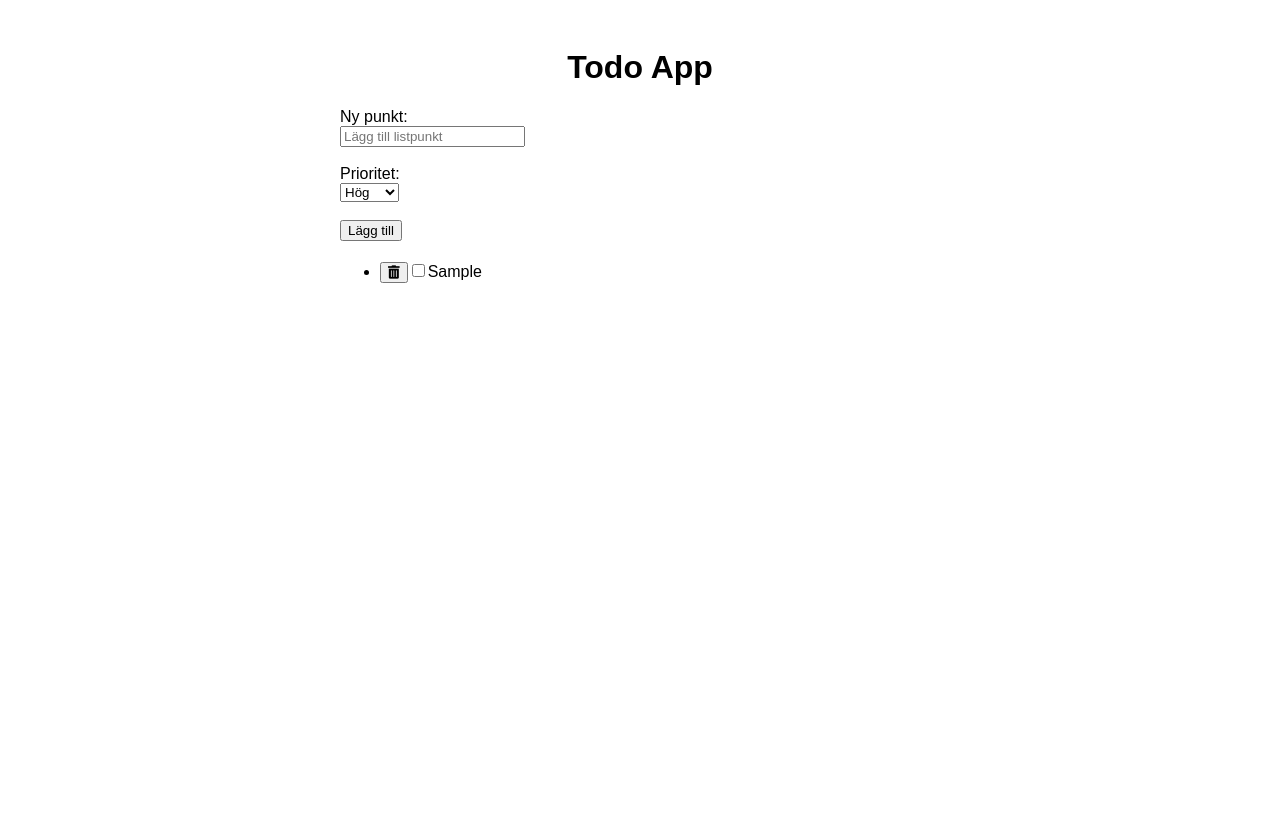
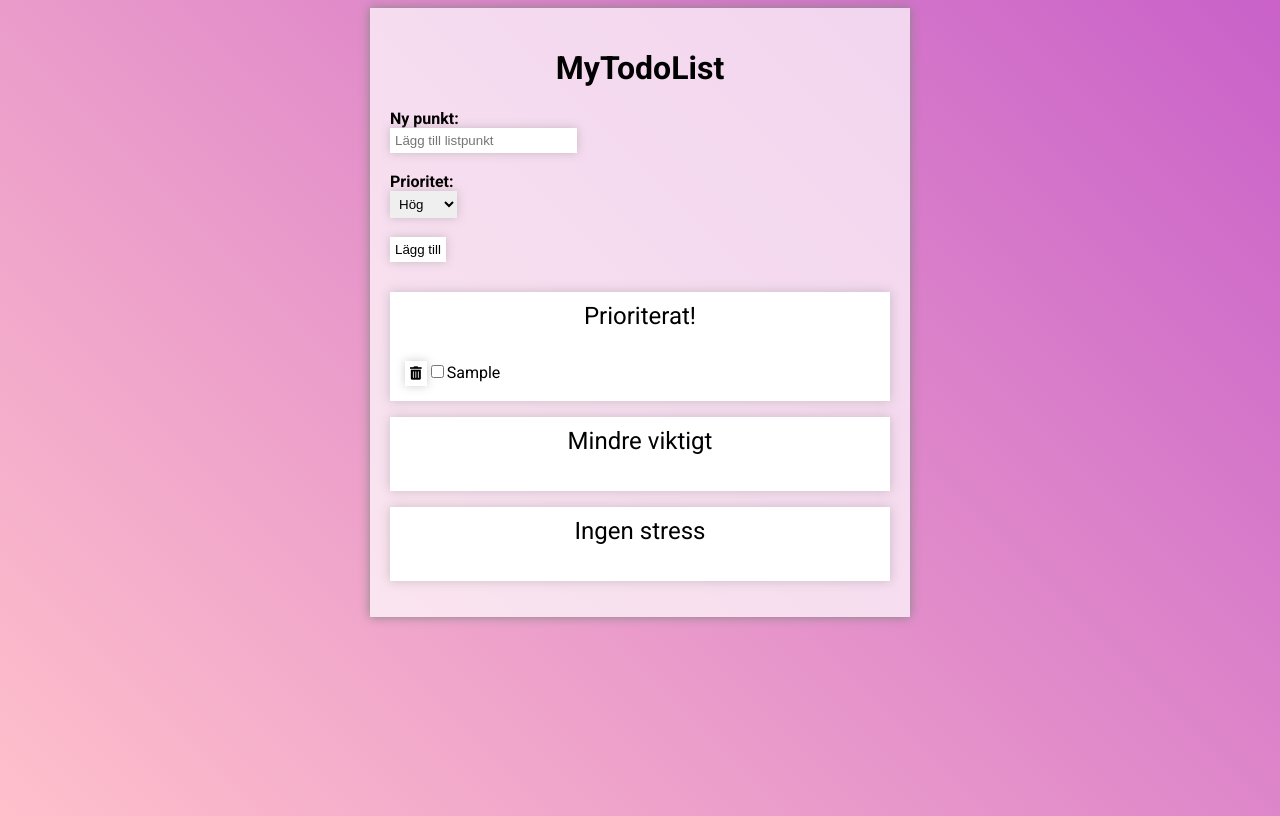
Before and after one commit to aner2308/TypeScript2, a website built with Parcel: page src/index.html in a window 1280 px wide. Both pictures are taken after typing "Sample" into the empty fields and a click on the button "Lägg till". Built offline with nearby package versions, Linux system fonts and the light colour scheme.

Commit message:
Stylingen klar på sidan!

```diff
--- a/src/css/styles.css
+++ b/src/css/styles.css
@@ -1,27 +1,69 @@
 body {
     font-family: Arial, sans-serif;
+    background: linear-gradient(45deg, pink, rgb(201, 97, 201));
+    min-height: 100vh;
+    font-family: "Roboto", sans-serif;
   }
 
   .container {
-    max-width: 600px;
+    max-width: 500px;
+    width: 80vw;
     margin: 0 auto;
     padding: 20px;
+    background-color: rgba(255, 255, 255, 0.7);
+    box-shadow: 0px 0px 10px rgb(133, 133, 133);
   }
 
   h1 {
     text-align: center;
   }
 
+  h2 {
+    text-align: center;
+    padding: 10px;
+    margin: 0;
+    font-weight: 400;
+  }
+
   form {
     margin-bottom: 20px;
+    font-weight: 600;
   }
 
   input[type="text"], select {
     margin-right: 10px;
+    font-weight: 400;
+    padding: 5px;
+    border: none;
+    box-shadow: 0px 0px 10px rgba(133, 133, 133, 0.404);
+  }
+
+  ul {
+    list-style-type: none;
+  }
+
+  #todo-list-1,
+  #todo-list-2,
+  #todo-list-3 {
+    padding: 5px;
+  }
+
+  .list-item-container {
+    margin-left: 10px;
+  }
+
+  .listor {
+    background-color: white;
+    box-shadow: 0px 0px 10px rgba(133, 133, 133, 0.404);
   }
 
   button {
     cursor: pointer;
+    padding: 5px;
+    border: none;
+    background-color: white;
+    margin-bottom: 10px;
+    box-shadow: 0px 0px 10px rgba(133, 133, 133, 0.404);
   }
 
   .todo {
@@ -31,3 +73,7 @@ body {
   .completed {
     text-decoration: line-through;
   }
+
+  .check-box:checked + span {
+    text-decoration: line-through;
+}
--- a/src/index.html
+++ b/src/index.html
@@ -7,11 +7,19 @@
     <title>MyTodoList</title>
     <link rel="stylesheet" href="css/styles.css">
     <link rel="stylesheet" href="https://cdnjs.cloudflare.com/ajax/libs/font-awesome/5.15.4/css/all.min.css">
+    <link rel="preconnect" href="https://fonts.googleapis.com">
+    <link rel="preconnect" href="https://fonts.gstatic.com" crossorigin>
+    <link
+        href="https://fonts.googleapis.com/css2?family=Roboto:ital,wght@0,100;0,300;0,400;0,500;0,700;0,900;1,100;1,300;1,400;1,500;1,700;1,900&display=swap"
+        rel="stylesheet">
 </head>
 
 <body>
+    <div class="animering">
+
+    </div>
     <div class="container">
-        <h1>Todo App</h1>
+        <h1>MyTodoList</h1>
         <form id="todo-form">
             <label for="task">Ny punkt:</label><br>
             <input type="text" id="task" placeholder="Lägg till listpunkt">
@@ -27,9 +35,18 @@
             <br>
             <button type="submit">Lägg till</button>
         </form>
-        <ul id="todo-list-1"></ul>
-        <ul id="todo-list-2"></ul>
-        <ul id="todo-list-3"></ul>
+        <div class="listor">
+            <h2>Prioriterat!</h2>
+            <ul id="todo-list-1"></ul>
+        </div>
+        <div class="listor">
+            <h2>Mindre viktigt</h2>
+            <ul id="todo-list-2"></ul>
+        </div>
+        <div class="listor">
+            <h2>Ingen stress</h2>
+            <ul id="todo-list-3"></ul>
+        </div>
     </div>
     <script src="js/main.ts" type="module"></script>
 </body>
--- a/src/js/interface.ts
+++ b/src/js/interface.ts
@@ -1,5 +1,5 @@
 export interface toDo {
     task: string;
-    completed: boolean;
+    completionValue: boolean;
     priority: number;
 }
--- a/src/js/listItem.ts
+++ b/src/js/listItem.ts
@@ -2,13 +2,13 @@ import { toDo } from './interface';
 
 export class listItem implements toDo {
     task: string;
-    completed: boolean;
+    completionValue: boolean;
     priority: number;
 
-    constructor(task: string, completed: boolean, priority: number) {
+    constructor(task: string, completionValue: boolean, priority: number) {
 
         this.task = task;
-        this.completed = completed;
+        this.completionValue = completionValue;
         this.priority = priority;
     }
 
--- a/src/js/main.ts
+++ b/src/js/main.ts
@@ -1,5 +1,6 @@
 import { listItem } from "./listItem";
 import { listItemManager } from "./listItemManager";
+import { LocalStorageUtil } from "./localStorageUtil";
 
 document.addEventListener('DOMContentLoaded', () => {
     const form = document.getElementById('todo-form')! as HTMLFormElement;
@@ -67,8 +68,10 @@ function renderToDo(): void {
                 const checkBox = document.createElement('input');
                 checkBox.type = 'checkbox';
                 checkBox.className = 'check-box';
+                //Sätter checkboxens status baserat på completionValue
+                checkBox.checked = item.completionValue
                 // Lägg till en händelselyssnare för att hantera när checkboxen är markerad
-                checkBox.addEventListener('change', () => checkboxChange(item, li));
+                checkBox.addEventListener('change', () => checkboxChange(item));
 
                 //Raderingsknapp
                 const deleteButton = document.createElement('button');
@@ -90,17 +93,19 @@ function renderToDo(): void {
             });
         }
     }
+
+    // Spara den uppdaterade listan till localStorage
+    LocalStorageUtil.saveListItems(manager.getListItems());
 }
 
-function checkboxChange(item: listItem, listItemElement: HTMLLIElement): void {
-    const checkBox = listItemElement.querySelector('.check-box') as HTMLInputElement;
-    const taskText = listItemElement.querySelector('span') as HTMLElement;
 
-    if(checkBox.checked) {
-        taskText.style.textDecoration = 'line-through';
-    } else {
-        taskText.style.textDecoration = 'none';
-    }
+//Funktion för checkbox
+function checkboxChange(item: listItem): void {
+    // Uppdatera completionValue baserat på checkboxens status
+    item.completionValue = !item.completionValue;
+
+    // Spara den uppdaterade listan till localStorage
+    LocalStorageUtil.saveListItems(manager.getListItems());
 }
 
 //Funktionen kör delete på det list item som hör till deleteknappen, och renderar om listan
```
Also changed, not shown: dist/index.html, 4 other files.
